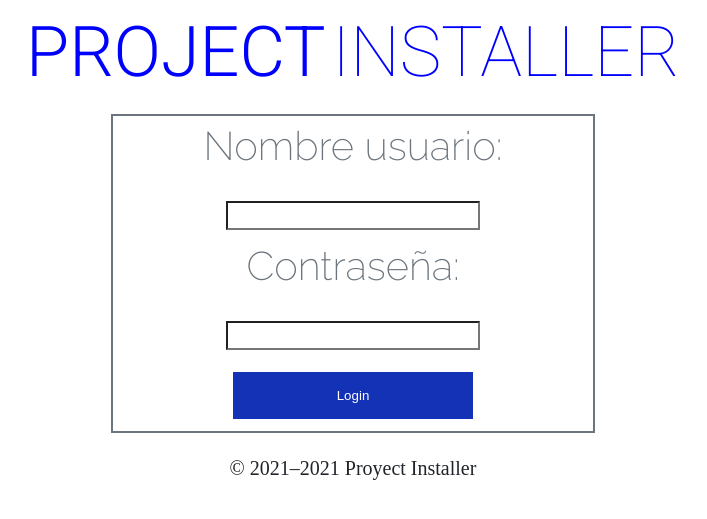
After one commit to coheiden/autoinstaller, a PHP site: page /login.html in a window 1280 px wide. The commit adds this page. Shown: the top 519 px of the page, without its empty margins (287-994 px from the left). Run offline with PHP 8.4, Linux system fonts and the light colour scheme.

Commit message:
haciendo login y comprobacion de config.php

```diff
--- a/public/css/custom.css
+++ b/public/css/custom.css
@@ -1,13 +1,94 @@
+@import url('https://fonts.googleapis.com/css2?family=Roboto:wght@100;300&display=swap');
+@import url('https://fonts.googleapis.com/css?family=Raleway:200');
+
 body {
-    font-size: .875rem;
+    margin: 0;
+    font-family: var(--bs-font-sans-serif);
+    font-size: 1rem;
+    font-weight: 400;
+    line-height: 1.5;
+    color: #212529;
+    background-color: #fff;
+    -webkit-text-size-adjust: 100%;
+    -webkit-tap-highlight-color: transparent
 }
 
 .container {
   max-width: 960px;
   text-align:center;
-    margin: auto;
+  font-size: 25px;
+  width: 100%;
+  margin-right: auto;
+  margin-left: auto
 }
 
-  .login {
-    font-size: 25px;
+.logo {
+	font-family: 'Roboto', sans-serif;
+    display: inline-block;
+    font-size: 70px;
+	color: blue;
 }
+
+.logo-2 {
+  font-weight: 100;
+}
+.logo-1 {
+  font-weight: 300;
+}
+
+footer {
+  font-size: 1.25rem;
+  font-weight: 300;
+}
+
+#formulario {
+  justify-content: center;
+
+  font-family: 'Raleway';
+  font-size: 2.5rem;
+  border-style: solid;
+  border-width: 2px;
+  width: 50%;
+  margin-right: auto;
+  margin-left: auto;
+
+
+}
+form {
+
+    margin-top: .55rem;
+    margin-bottom: .55rem;
+    font-size: .875em;
+    color: #6c757d;
+
+
+}
+input[type="submit"] {
+  margin-top: .75rem;
+  margin-bottom: .75rem;
+  background-color: #1432b6;
+  border: none;
+  color: white;
+  padding: 16px 32px;
+  text-decoration: none;
+  cursor: pointer;
+  width: 50%;
+}
+
+input[type="text"]:focus,
+input[type="password"]:focus {
+
+  border-radius: 4px;
+  color: #212529;
+  background-color: #fff;
+  border-color: #86b7fe;
+  outline: 0;
+  box-shadow: 0 0 0 .25rem rgba(13, 110, 253, .25)
+}
+input[type="text"],
+input[type="password"] {
+  box-sizing: content-box;
+  background-color: rgb(255, 255, 255);
+  width: 50%;
+  padding: 1%;
+}
--- /dev/null
+++ b/public/js/login.js
@@ -0,0 +1,43 @@
+
+document.addEventListener("DOMContentLoaded", main);
+
+function main() {
+  addListenerForm();
+}
+
+
+
+function addListenerForm() {
+  let formulario = document.getElementById("formulario");
+  //console.log(formulario);
+  formulario.addEventListener('submit', function (e) {
+    e.preventDefault();
+
+    enviaForm(e.currentTarget);
+  });
+}
+
+function enviaForm(formElement) {
+  let formData = new FormData(formElement);
+  const xhttp = new XMLHttpRequest();
+  xhttp.onreadystatechange = function () {
+    if (this.readyState == 4 && this.status == 200) {
+      let respuesta = JSON.parse(this.responseText);
+      showMessage(respuesta);
+    }
+  };
+  xhttp.open("POST", "api/login.php", true);
+  xhttp.send(formData);
+  //console.log(formData);
+}
+
+function showMessage(message) {
+  //console.log(message)
+  //div = document.getElementById("mensaje");
+  //div.innerHTML = "Formulario " + message.mensaje;
+  console.log(message);
+
+  //window.setTimeout(function () {
+  //  window.location.href = "list.html";
+  //}, 2000);
+}
--- /dev/null
+++ b/public/login.html
@@ -0,0 +1,37 @@
+<!DOCTYPE html>
+<html lang="es">
+
+<head>
+  <title>titulo</title>
+  <meta http-equiv="Content-Type" content="text/html; charset=UTF-8">
+  <meta name="viewport" content="width=device-width, initial-scale=1" />
+  <link rel="stylesheet" href="./css/custom.css" />
+  <script type="text/javascript" src="js/login.js"></script>
+</head>
+
+<body>
+  <div class="container">
+    <main>
+      <div class="py-5 text-center">
+        <span class="logo logo-1">PROJECT</span>
+        <span class="logo logo-2">INSTALLER</span>
+      </div>
+
+      <div>
+        <form action="" method="post" id="formulario">
+          <label for="fname">Nombre usuario:</label><br>
+          <input type="text" id="nombre_usuario" name="user"/><br>
+          <label for="Contraseña">Contraseña:</label><br>
+          <input type="password" id="contraseña" name="password"/><br>
+          <input id="saveForm" class="button_text" type="submit" name="submit" value="Login" />
+        </form>
+      </div>
+    </main>
+
+    <footer>
+      <p>&copy; 2021–2021 Proyect Installer</p>
+    </footer>
+  </div>
+</body>
+
+</html>
```
Also changed, not shown: public/api/login.php (added, +33 -0 lines), public/autoload.php (added, +20 -0 lines), public/clases/administrador.php (added, +45 -0 lines), public/clases/conexion.php (added, +23 -0 lines), public/config.php (added, +14 -0 lines), public/sample-config.php (added, +14 -0 lines), public/admin/install.html (added), public/index.html (added). Lines whose indentation alone changed are shown as unchanged.
